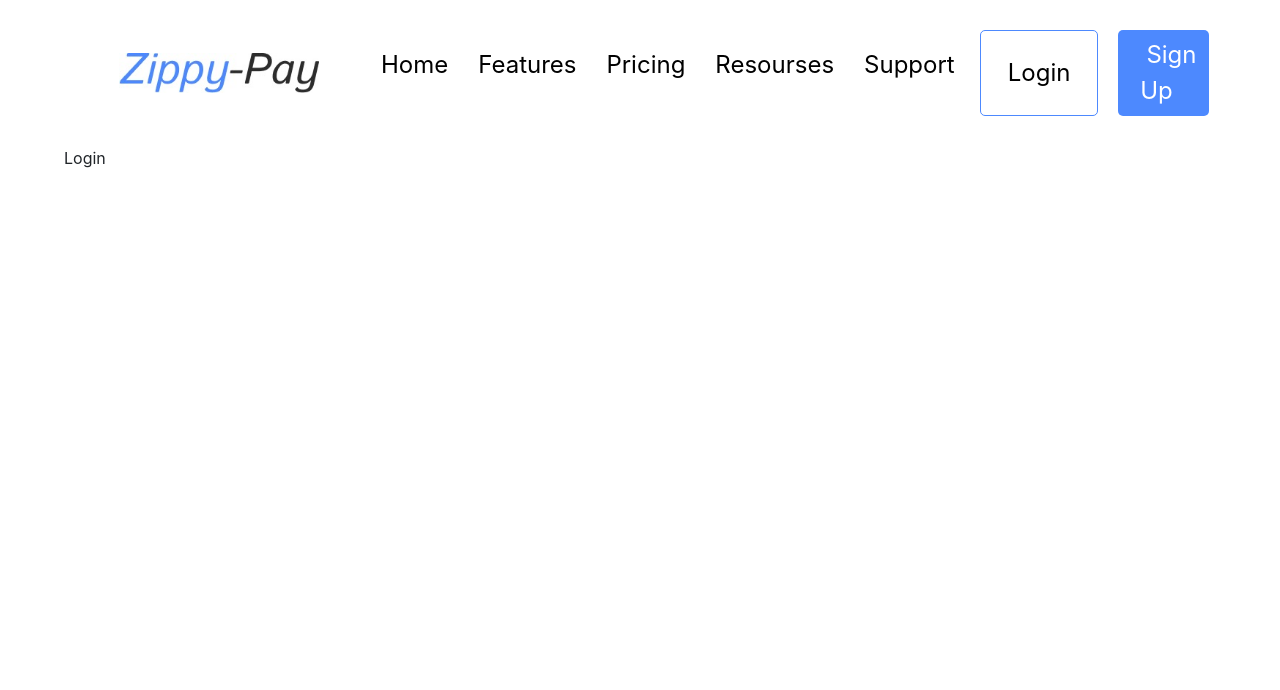
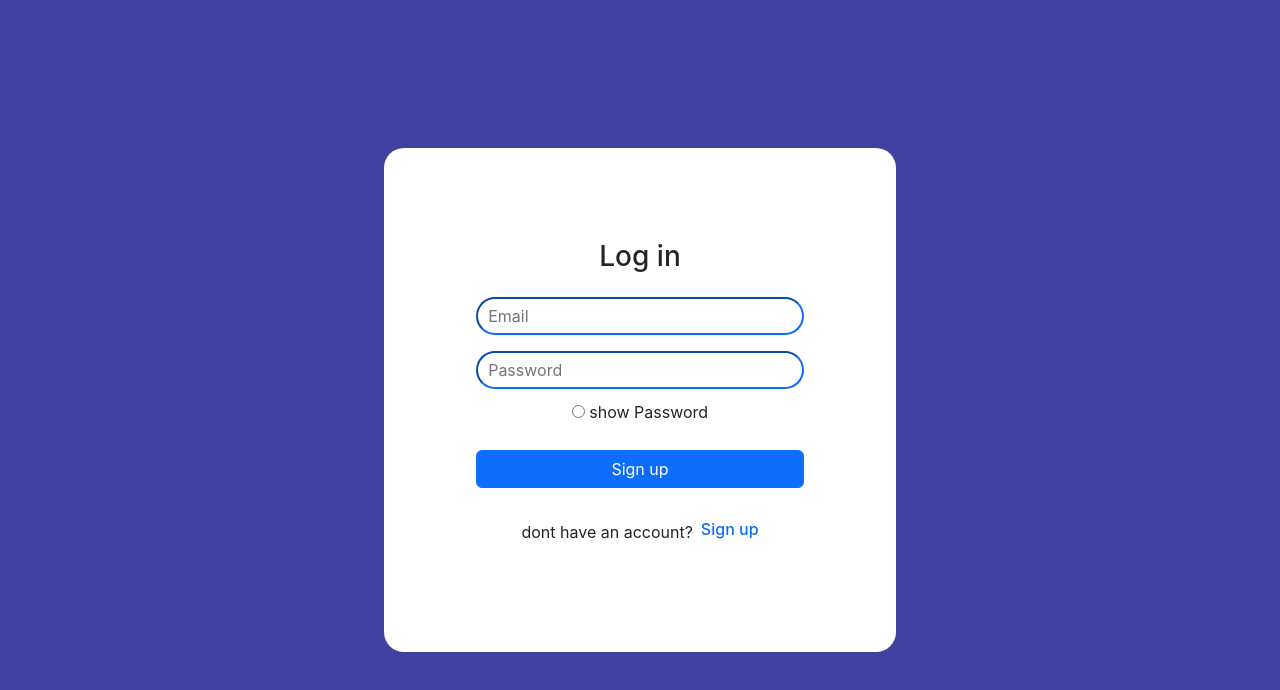
Before and after one commit to ytoyin67/zippy-pay, a React (Create React App) app: page /login in a window 1280 px wide. Shown: the top 690 px of the page. Built offline with nearby package versions, Linux system fonts and the light colour scheme.

Commit message:
signup and login

```diff
--- a/src/App.css
+++ b/src/App.css
@@ -187,8 +187,29 @@ background-color: #a5bff4;
 
 
 
+   /* REGISTER   /  LOGIN */
+.register form input:focus{
+  outline: none;
 
+}
 
+.register form input.width{
+  width: 80%;
+  border-radius: 20px;
+  padding: 5px 4px 5px 10px;
+  margin: 0 auto;
+}
+
+.form-container{
+  border-radius: 20px;
+  background-color:white; height: 90%; width:40%;display:flex; flex-direction:column; justify-content: center; align-items: center
+}
+
+.form-container input.btn{
+  width: 80%;
+  margin: 0 auto;
+
+}
 
 
 
@@ -352,4 +373,10 @@ background-color: #a5bff4;
   .smart{
     width: 90%;
   }
+
+
+.form-container{
+  border-radius: 20px;
+  background-color:white; height: 90%; width:85%;display:flex; flex-direction:column; justify-content: center; align-items: center
 }
+}
--- a/src/App.js
+++ b/src/App.js
@@ -5,14 +5,14 @@ import Dashboard from './pages/Dashboard';
 import Home from './pages/Home';
 import Register from './pages/Register';
 import Login from './pages/Login';
-import Header from './components/Header';
+
 
 
 function App() {
   return (
     <>
       <BrowserRouter>
-       <Header />
+
       <Routes>
           {/* <Route path="/" element={<Dashboard />} > */}
               <Route index element={<Home />} />
--- a/src/components/Footer.jsx
+++ b/src/components/Footer.jsx
@@ -27,10 +27,10 @@ function Footer() {
                   <h3 className='text-primary'>Navigation</h3>
                   <ul>
                       <li className='h5'> <Link to="/">Home</Link></li>
-                        <li className='h5'><Link to="/features">Features</Link></li>
-                        <li className='h5'><Link to="/pricing">Pricing</Link></li>
-                        <li className='h5'><Link to="/resoursces">Resourses</Link></li>
-                        <li className='h5'><Link to="/support">Support</Link></li>
+                        <li className='h5'><Link to="/#features">Features</Link></li>
+                        <li className='h5'><Link to="/#pricing">Pricing</Link></li>
+                        <li className='h5'><Link to="/#resoursces">Resourses</Link></li>
+                        <li className='h5'><Link to="/#support">Support</Link></li>
 
                   </ul>
               </div>
--- a/src/components/Header.jsx
+++ b/src/components/Header.jsx
@@ -17,16 +17,16 @@ function Header() {
           <ul className='d-none d-lg-flex flex '>
 
                 <li> <Link to="/">Home</Link></li>
-                <li><Link to="/features">Features</Link></li>
-                <li><Link to="/pricing">Pricing</Link></li>
-                <li><Link to="/resoursces">Resourses</Link></li>
-                <li><Link to="/support">Support</Link></li>
+                <li><Link to="/#features">Features</Link></li>
+                <li><Link to="/#pricing">Pricing</Link></li>
+                <li><Link to="/#resoursces">Resourses</Link></li>
+                <li><Link to="#/support">Support</Link></li>
 
           </ul>
           {/* <div> <FaTimes style={{width:"50px", height: "30px"}}/></div> */}
-          <div style={{position: 'absolute', top: '40px', right: '50px'}}>
-                {!toggle ? <FaBars onClick={()=> setToggle(true)} className='h1 bars d-lg-none '/> :
-                <FaTimes onClick={()=> setToggle(!toggle)} className='h1 d-lg-none text-danger'/>}
+          <div style={{position: 'absolute', top: '40px', right: '50px', cursor: "pointer"}}>
+                {!toggle ? <FaBars onClick={()=> setToggle(true)} className='h3 bars d-lg-none '/> :
+                <FaTimes onClick={()=> setToggle(!toggle)} className='h3 d-lg-none text-danger'/>}
               </div>
 
           <div className='d-none d-lg-flex'>
@@ -39,10 +39,10 @@ function Header() {
           <ul className='d-lg-none  '>
 
                 <li> <Link to="/">Home</Link></li>
-                <li><Link to="/features">Features</Link></li>
-                <li><Link to="/pricing">Pricing</Link></li>
-                <li><Link to="/resoursces">Resourses</Link></li>
-                <li><Link to="/support">Support</Link></li>
+                <li><Link to="/#features">Features</Link></li>
+                <li><Link to="/#pricing">Pricing</Link></li>
+                <li><Link to="/#resoursces">Resourses</Link></li>
+                <li><Link to="/#support">Support</Link></li>
 
           </ul>
           <div>
--- a/src/pages/Home.jsx
+++ b/src/pages/Home.jsx
@@ -2,11 +2,16 @@ import React from 'react'
 import eclipse from '../images/Ellipse 2.png'
 import pizzyvideo from '../images/videopizzy.mp4'
 import Footer from '../components/Footer'
-
+import Header from '../components/Header';
 
 function Home() {
   return (
-    <div className='width-element home position-relative' >
+    <div>
+
+       <Header />
+
+      <div className='width-element home position-relative' >
+
        <div className='smart'>
          <p className='text-primary h3'>smart Payment</p>
          <p className='h2 py-2'>Payment Made faster and easier</p>
@@ -60,6 +65,7 @@ function Home() {
         <p>Our APIs give you access to all the resources you need to carry out seamless payment activities from our app, including creating and maintaining virtual accounts in available currencies, making payouts to different beneficiary , and recieving payments accross several channels and methods.</p>
         <button className="btn btn-default border-primary mt-4">See our documentation</button>
       </div>
+      </div>
       <Footer />
     </div>
   )
--- a/src/pages/Login.jsx
+++ b/src/pages/Login.jsx
@@ -1,9 +1,45 @@
 
 import React from 'react'
+import { Link } from 'react-router-dom'
+
+
 
 function Login() {
+
+
+  const   onChange = ()=>{
+
+  }
+
   return (
-    <div className='width-element'>Login</div>
+    <div className='register' style={{display: 'flex', justifyContent: 'center', alignItems: 'center', height: '100vh', backgroundColor: '#4040a1'}}>
+      <div style={{backgroundColor: '#4040a1', height: '70%',display: 'flex', justifyContent: 'center', alignItems: 'center', width:'100%'}}>
+            <div className='form-container' >
+                 <form style={{display: 'flex', flexDirection: 'column ', width: '80%' }}>
+                    <h3 className='text-center mb-3 '>Log in</h3>
+
+
+
+                      <input className='my-2 border-primary width' type="email" name="email" id="email" placeholder='Email' onClick={onChange}/>
+                      <input className='my-2 border-primary width ' type="password" name="password" id="password" placeholder='Password' onClick={onChange} required/>
+                      <label className='text-center'>
+
+                        <input className='my-2 ' type="radio" name="radio" id="radio" onClick={onChange}/> show Password
+                      </label>
+
+                      <input className='my-4 btn btn-block btn-primary' type="submit" value="Sign up" />
+                 </form>
+
+                 <div className='d-flex gap-2 mt-2'>
+                    <p>dont have an account?</p> <h6 ><Link to="/register" className='text-primary'>Sign up</Link></h6>
+                 </div>
+            </div>
+
+      </div>
+
+
+
+    </div>
   )
 }
 
--- a/src/pages/Register.jsx
+++ b/src/pages/Register.jsx
@@ -1,9 +1,42 @@
 
 import React from 'react'
+import { Link } from 'react-router-dom'
 
 function Register() {
+
+    const   onChange = ()=>{
+
+}
+
+
   return (
-    <div className='width-element'>Register</div>
+    <div className='register' style={{display: 'flex', justifyContent: 'center', alignItems: 'center', height: '100vh', backgroundColor: '#4040a1'}}>
+      <div style={{backgroundColor: '#4040a1', height: '70%',display: 'flex', justifyContent: 'center', alignItems: 'center', width:'100%'}}>
+            <div className='form-container' >
+                 <form style={{display: 'flex', flexDirection: 'column ', width: '80%' }}>
+                    <h3 className='text-center mb-3 '>Sign Up</h3>
+                      <input  className='my-2 border-primary width' type="text" placeholder='Name' onClick={onChange}/>
+                      <input className='my-2 border-primary width' type="number" name="phone" id="phone" placeholder='Phone Number' onClick={onChange}/>
+                      <input className='my-2 border-primary width' type="email" name="email" id="email" placeholder='Email' onClick={onChange}/>
+                      <input className='my-2 border-primary width ' type="password" name="password" id="password" placeholder='Password' onClick={onChange} required/>
+                      <label className='text-center'>
+
+                        <input className='my-2 ' type="radio" name="radio" id="radio" onClick={onChange}/> show Password
+                      </label>
+
+                      <input className='my-4 btn btn-block btn-primary' type="submit" value="Sign up" />
+                 </form>
+
+                 <div className='d-flex gap-2 mt-2'>
+                    <p>have an account?</p> <h6><Link className='text-primary' to="/login">Log in</Link></h6>
+                 </div>
+            </div>
+
+      </div>
+
+
+
+    </div>
   )
 }
 
```
